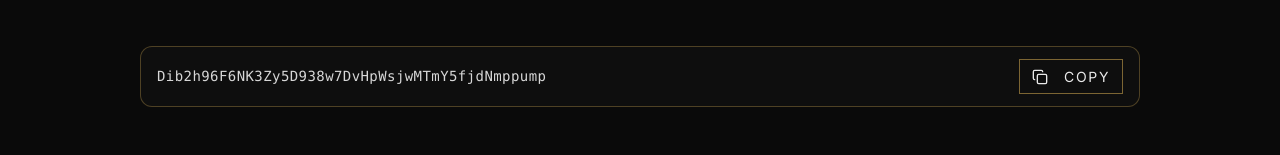
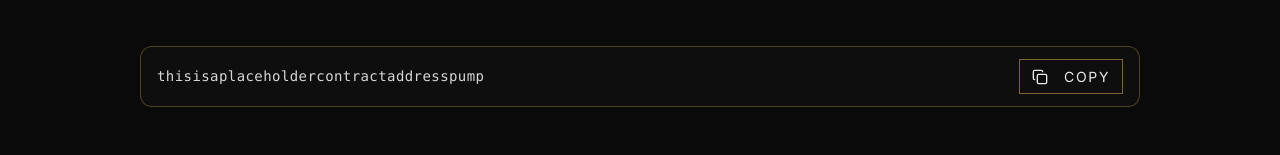
Before and after one commit to kushaljain10/onetime, a React (Vite) app: page / in a window 1280 px wide. Shown: the part 456-611 px from the top of the page. Built offline with nearby package versions, Linux system fonts and the light colour scheme.

Commit message:
placeholder ca

```diff
--- a/src/components/Hero.jsx
+++ b/src/components/Hero.jsx
@@ -3,7 +3,7 @@ import { useState, useEffect } from "react";
 import { Copy, Check } from "lucide-react";
 
 export default function Hero() {
-  const address = "Dib2h96F6NK3Zy5D938w7DvHpWsjwMTmY5fjdNmppump";
+  const address = "thisisaplaceholdercontractaddresspump";
   const displayAddress = `${address.slice(0, 10)}…${address.slice(-10)}`;
   const [copied, setCopied] = useState(false);
   const [isDesktop, setIsDesktop] = useState(false);
```
